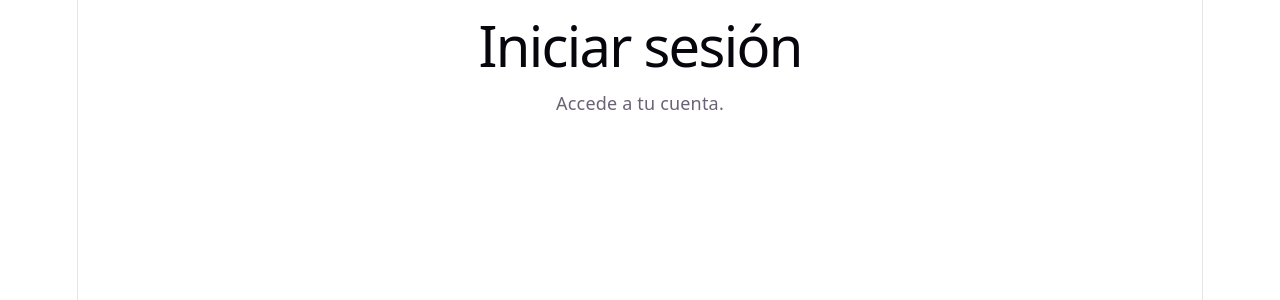
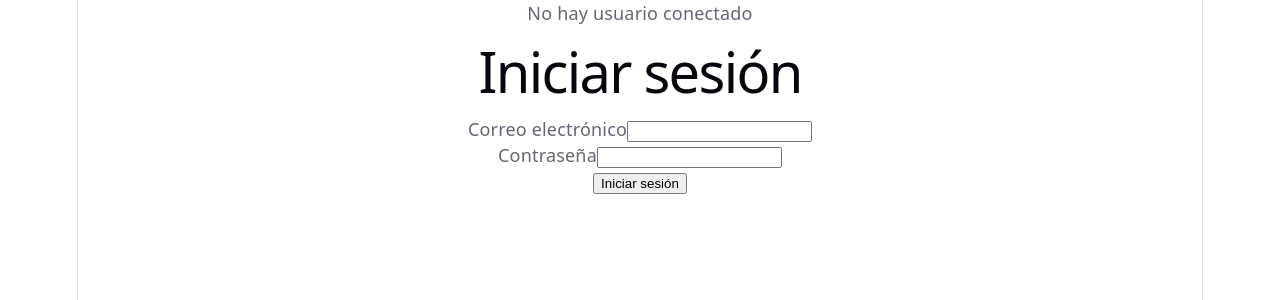
Before and after one commit to marizapata/gestor-estrategico-tareas, a React (Vite) app: page /login in a window 1280 px wide. Shown: the top 300 px of the page. Built offline with nearby package versions, Linux system fonts and the light colour scheme; no server answers.

Commit message:
feat: completar autenticación con Firebase

```diff
--- a/src/App.tsx
+++ b/src/App.tsx
@@ -1,18 +1,46 @@
 import { Routes, Route } from 'react-router-dom'
 import './firebase/config'
+import { useAuth } from './hooks/useAuth'
+import { logoutUser } from './features/authService'
+
 import Home from './pages/Home'
 import Login from './pages/Login'
 import Register from './pages/Register'
 
+function App() {
+  const { user, loading } = useAuth()
 
-function App() {
+  async function handleLogout() {
+  try {
+    await logoutUser()
+  } catch (error) {
+    console.error(error)
+  }
+}
+
+  if (loading) {
+    return <p>Cargando sesión...</p>
+  }
+
   return (
+  <>
+    <p>
+      {user ? `Usuario conectado: ${user.email}` : 'No hay usuario conectado'}
+    </p>
+
+    {user && (
+      <button onClick={handleLogout}>
+        Cerrar sesión
+      </button>
+    )}
+
     <Routes>
       <Route path="/" element={<Home />} />
       <Route path="/login" element={<Login />} />
       <Route path="/registro" element={<Register />} />
     </Routes>
-  )
+  </>
+)
 }
 
 export default App
--- a/src/features/authService.ts
+++ b/src/features/authService.ts
@@ -6,14 +6,57 @@ import {
 
 import { auth } from '../firebase/config'
 
+function getAuthErrorMessage(error: unknown): string {
+  if (typeof error === 'object' && error !== null && 'code' in error) {
+    const code = (error as { code: string }).code
+
+    switch (code) {
+      case 'auth/email-already-in-use':
+        return 'Este correo electrónico ya está registrado.'
+
+      case 'auth/invalid-email':
+        return 'El correo electrónico no es válido.'
+
+      case 'auth/weak-password':
+        return 'La contraseña es demasiado débil.'
+
+      case 'auth/invalid-credential':
+        return 'El correo o la contraseña son incorrectos.'
+
+      case 'auth/user-not-found':
+        return 'No existe una cuenta con este correo.'
+
+      case 'auth/wrong-password':
+        return 'La contraseña es incorrecta.'
+
+      default:
+        return 'Ocurrió un error. Inténtalo nuevamente.'
+    }
+  }
+
+  return 'Ocurrió un error. Inténtalo nuevamente.'
+}
+
 export async function registerUser(email: string, password: string) {
-  return await createUserWithEmailAndPassword(auth, email, password)
+  try {
+    return await createUserWithEmailAndPassword(auth, email, password)
+  } catch (error) {
+    throw new Error(getAuthErrorMessage(error))
+  }
 }
 
 export async function loginUser(email: string, password: string) {
-  return await signInWithEmailAndPassword(auth, email, password)
+  try {
+    return await signInWithEmailAndPassword(auth, email, password)
+  } catch (error) {
+    throw new Error(getAuthErrorMessage(error))
+  }
 }
 
 export async function logoutUser() {
-  return await signOut(auth)
+  try {
+    return await signOut(auth)
+  } catch (error) {
+    throw new Error(getAuthErrorMessage(error))
+  }
 }
--- /dev/null
+++ b/src/hooks/useAuth.ts
@@ -0,0 +1,19 @@
+import { useEffect, useState } from 'react'
+import { onAuthStateChanged, type User } from 'firebase/auth'
+import { auth } from '../firebase/config'
+
+export function useAuth() {
+  const [user, setUser] = useState<User | null>(null)
+  const [loading, setLoading] = useState(true)
+
+  useEffect(() => {
+    const unsubscribe = onAuthStateChanged(auth, (currentUser) => {
+      setUser(currentUser)
+      setLoading(false)
+    })
+
+    return unsubscribe
+  }, [])
+
+  return { user, loading }
+}
--- a/src/pages/Login.tsx
+++ b/src/pages/Login.tsx
@@ -1,8 +1,68 @@
+import { useState } from 'react'
+import type { FormEvent } from 'react'
+import { loginUser } from '../features/authService'
+
 function Login() {
+  const [email, setEmail] = useState('')
+  const [password, setPassword] = useState('')
+  const [error, setError] = useState('')
+  const [loading, setLoading] = useState(false)
+
+  async function handleLogin(event: FormEvent<HTMLFormElement>) {
+    event.preventDefault()
+
+    setError('')
+    setLoading(true)
+
+    try {
+      await loginUser(email, password)
+      alert('Inicio de sesión exitoso')
+    } catch (error) {
+  if (error instanceof Error) {
+    setError(error.message)
+  } else {
+    setError('No fue posible iniciar sesión')
+  }
+
+  console.error(error)
+    } finally {
+      setLoading(false)
+    }
+  }
+
   return (
     <main>
       <h1>Iniciar sesión</h1>
-      <p>Accede a tu cuenta.</p>
+
+      <form onSubmit={handleLogin}>
+        <div>
+          <label htmlFor="email">Correo electrónico</label>
+          <input
+            id="email"
+            type="email"
+            value={email}
+            onChange={(event) => setEmail(event.target.value)}
+            required
+          />
+        </div>
+
+        <div>
+          <label htmlFor="password">Contraseña</label>
+          <input
+            id="password"
+            type="password"
+            value={password}
+            onChange={(event) => setPassword(event.target.value)}
+            required
+          />
+        </div>
+
+        <button type="submit" disabled={loading}>
+          {loading ? 'Iniciando sesión...' : 'Iniciar sesión'}
+        </button>
+
+        {error && <p>{error}</p>}
+      </form>
     </main>
   )
 }
--- a/src/pages/Register.tsx
+++ b/src/pages/Register.tsx
@@ -18,8 +18,13 @@ function Register() {
       await registerUser(email, password)
       alert('Cuenta creada correctamente')
     } catch (error) {
-      setError('No fue posible crear la cuenta')
-      console.error(error)
+  if (error instanceof Error) {
+    setError(error.message)
+  } else {
+    setError('No fue posible crear la cuenta')
+  }
+
+  console.error(error)
     } finally {
       setLoading(false)
     }
```
